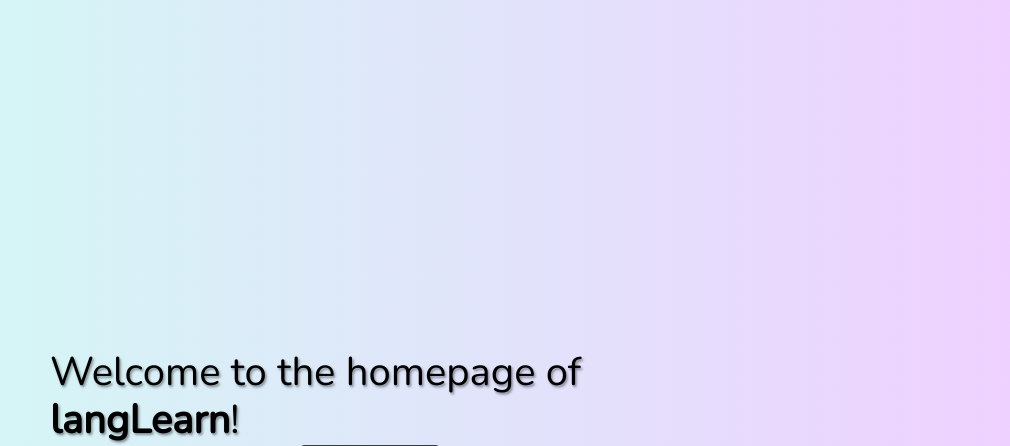
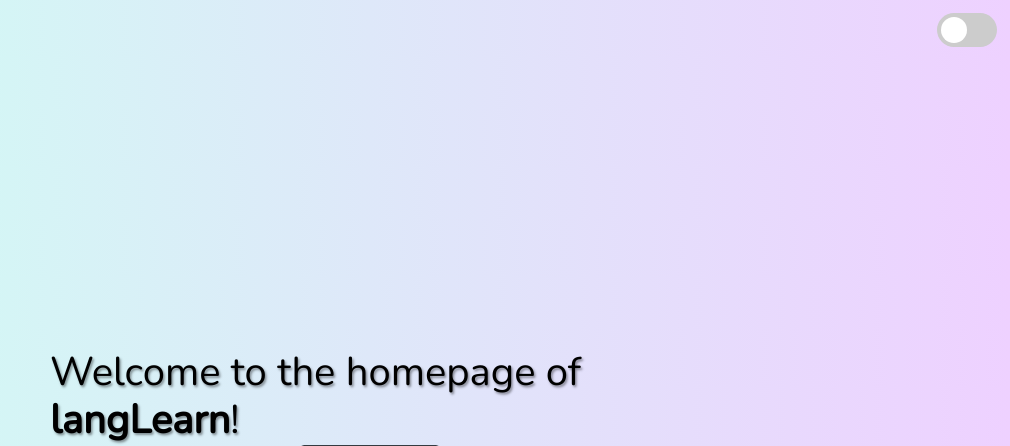
Before and after one commit to StrahinjaLukic03/lingfinity, a PHP site: page / in a window 1280 px wide. Shown: the top 446 px of the page, without its empty margins (270-1280 px from the left). Run offline with PHP 8.4, Linux system fonts and the light colour scheme.

Commit message:
slider instead of button

```diff
--- a/index.html
+++ b/index.html
@@ -9,12 +9,12 @@
     <link rel="stylesheet" href="https://stackpath.bootstrapcdn.com/bootstrap/4.5.0/css/bootstrap.min.css" integrity="sha384-9aIt2nRpC12Uk9gS9baDl411NQApFmC26EwAOH8WgZl5MYYxFfc+NcPb1dKGj7Sk" crossorigin="anonymous">
 </head>
 
-<body>
-
-
+<body class="light-mode">
     <div id="darkTheme">
-
-
+        <label class="switch">
+            <input type="checkbox" onclick="Choice(this)">
+            <span class="slider round"></span>
+          </label>
     </div>
 
 
--- /dev/null
+++ b/index.js
@@ -0,0 +1,17 @@
+function Choice(checkbox){
+	var element = document.body;
+	if(checkbox.checked){
+		element.className = "dark-mode";
+		document.getElementById("header").style.color = "#d1d1d1";
+		document.getElementById("contButton").className = "btn btn-outline-light";
+		document.getElementById("discord").src = "res/Discord-Logo-White.png";
+		document.getElementsByClassName("slider round").style.color = "black";
+	}
+
+	else{
+		element.className = "light-mode";
+		document.getElementById("header").style.color = "black";
+		document.getElementById("contButton").className = "btn btn-outline-dark";
+		document.getElementById("discord").src = "res/Discord-Logo-Black.png";
+	}
+}
--- a/style.css
+++ b/style.css
@@ -1,7 +1,3 @@
-body {
-    background-image: linear-gradient(to right, #cefff3, #eed1ff);
-}
-
 .center{
     margin: 0;
     position: absolute;
@@ -22,13 +18,13 @@ h1 {
     margin-top: 1%;
 }
 
-#darkTheme button {
-    box-shadow: 2px 3px 4px rgba(0, 0, 0, 0.425);
+.dark-mode{
+    background-image: linear-gradient(to right, #121615, #110f13);
 }
 
-.dark-mode{
-    color: white; /*doesn't effect button text colour nor the h1*/
-    background-image: linear-gradient(to right, #121615, #110f13);
+.light-mode{
+    background-image: linear-gradient(to right, #cefff3, #eed1ff);
+    color: black;
 }
 
 #contButton{
@@ -48,3 +44,67 @@ h1 {
     left:50%;
     transform: translate(-50%, -50%);
 }
+
+/*switch*/
+
+.switch {
+    position: relative;
+    display: inline-block;
+    width: 60px;
+    height: 34px;
+}
+
+.switch input {
+    opacity: 0;
+    width: 0;
+    height: 0;
+}
+
+.slider {
+    position: absolute;
+    cursor: pointer;
+    top: 0;
+    left: 0;
+    right: 0;
+    bottom: 0;
+    background-color: #ccc;
+    -webkit-transition: .4s;
+    transition: .4s;
+}
+
+
+.slider:before {
+    position: absolute;
+    content: "";
+    height: 26px;
+    width: 26px;
+    left: 4px;
+    bottom: 4px;
+    background-color: rgb(255, 255, 255);
+    -webkit-transition: .4s;
+    transition: .4s;
+}
+
+
+input:checked + .slider{
+    background-color: #1b83d8;
+}
+
+
+input:focus + .slider {
+    box-shadow: 0 0 1px #2196F3;
+}
+
+input:checked + .slider:before {
+    -webkit-transform: translateX(26px);
+    -ms-transform: translateX(26px);
+    transform: translateX(26px);
+}
+
+.slider.round {
+    border-radius: 34px;
+}
+
+  .slider.round:before {
+    border-radius: 50%;
+}
```
Also changed, not shown: 1 other file.
